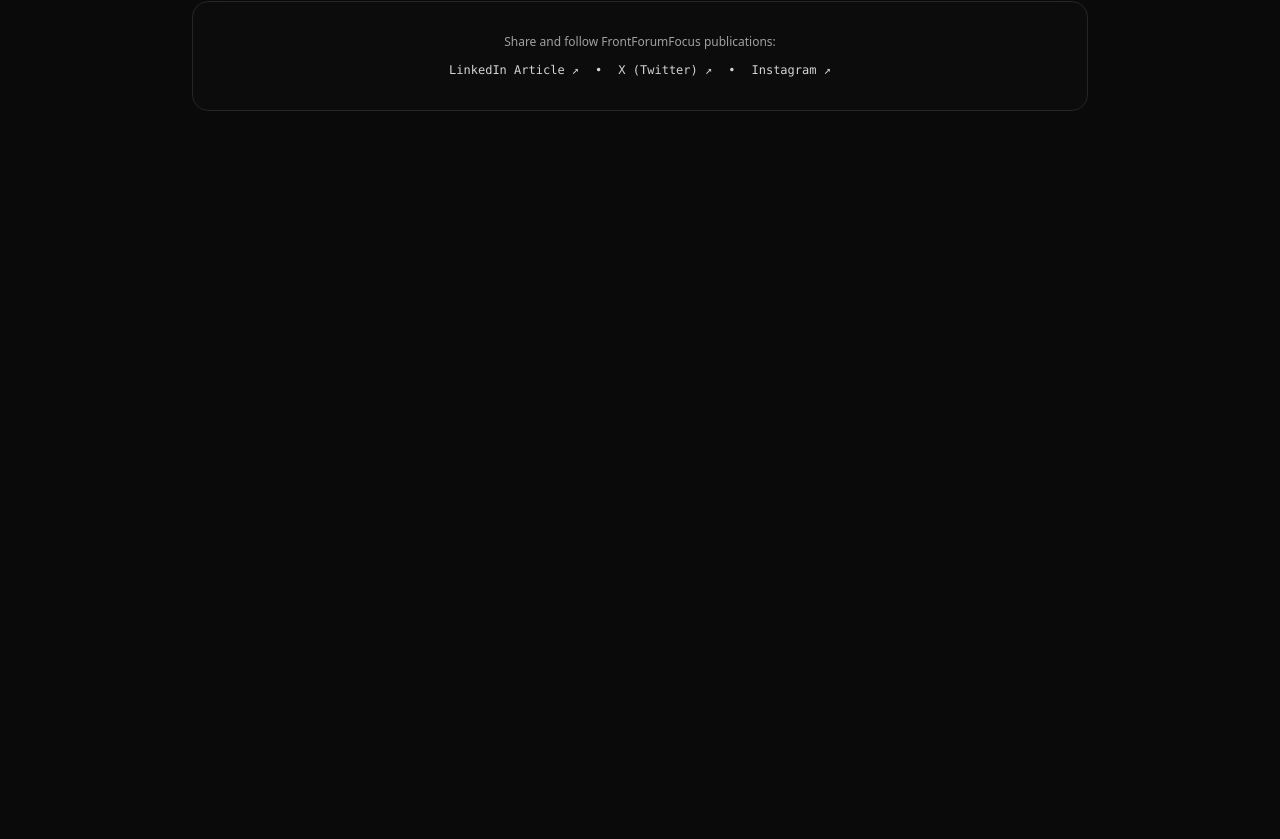
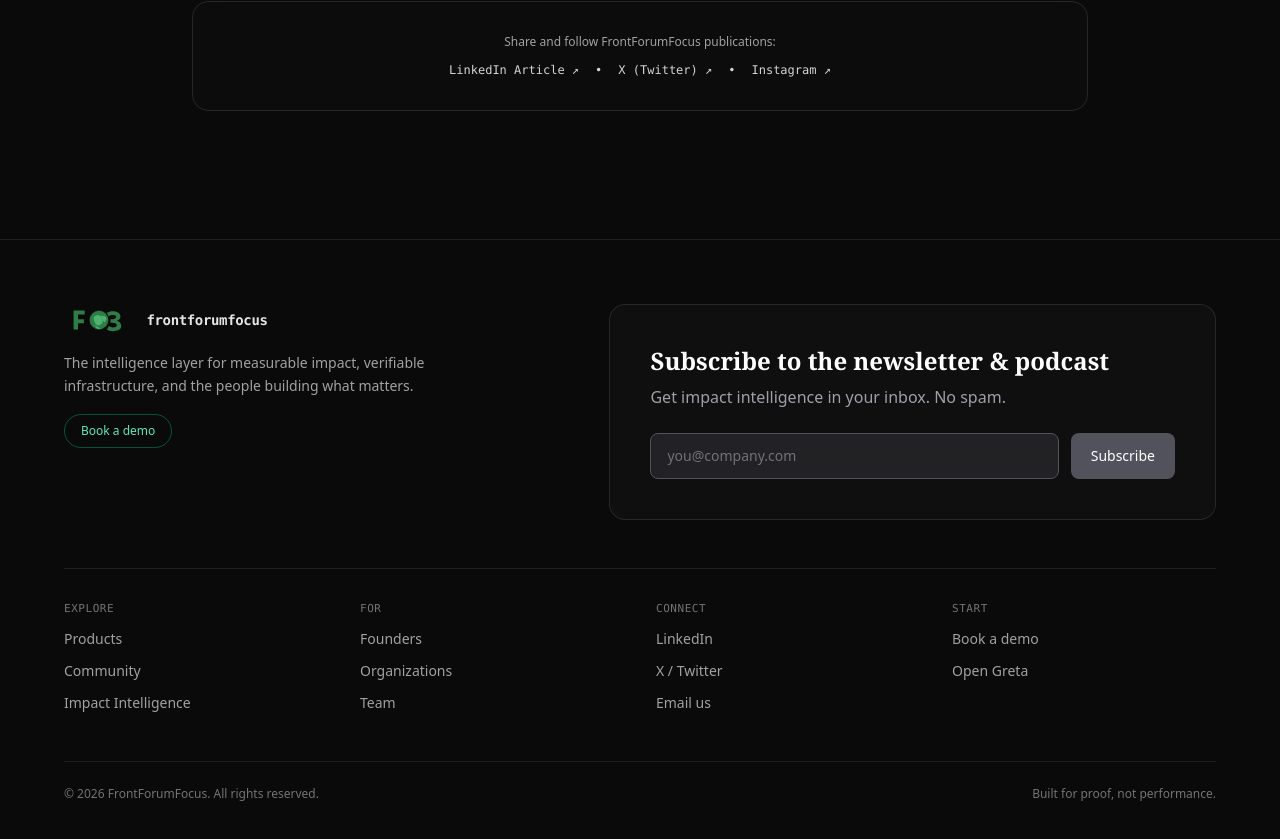
Before and after one commit to palontologist/fluffy-octo-broccoli, a Next.js app: page /impact-intelligence in a window 1280 px wide. Shown: the part 1518-2357 px from the top of the page. Before the commit the page ends 1757 px from the top, so only its background shows below. Built offline with nearby package versions, Linux system fonts and the light colour scheme.

Commit message:
Add footer component and update layout to include it; enhance homepage with FAQ section and update demo links

```diff
--- /dev/null
+++ b/app/components/Footer.tsx
@@ -0,0 +1,66 @@
+import Link from "next/link";
+import Image from "next/image";
+import { EmailSubscribe } from "./EmailSubscribe";
+
+export function Footer() {
+  return (
+    <footer className="border-t border-neutral-800/80 bg-neutral-950 px-6 pb-10 pt-16">
+      <div className="mx-auto max-w-6xl space-y-12">
+        <div className="grid gap-10 lg:grid-cols-[1fr_1.2fr]">
+          <div className="max-w-sm space-y-4">
+            <Link href="/" className="inline-flex items-center gap-3">
+              <Image src="/logo.svg" alt="FrontForumFocus" width={176} height={80} className="h-8 w-auto" />
+              <span className="font-mono text-sm font-semibold tracking-tight text-neutral-200">
+                frontforumfocus
+              </span>
+            </Link>
+            <p className="text-sm leading-relaxed text-neutral-400">
+              The intelligence layer for measurable impact, verifiable
+              infrastructure, and the people building what matters.
+            </p>
+            <a
+              href="https://cal.com/georgeka/30min?overlayCalendar=true"
+              target="_blank"
+              rel="noopener noreferrer"
+              className="inline-flex rounded-full border border-emerald-500/40 px-4 py-2 text-xs font-medium text-emerald-300 transition-colors hover:bg-emerald-500/10"
+            >
+              Book a demo
+            </a>
+          </div>
+          <EmailSubscribe />
+        </div>
+
+        <div className="grid grid-cols-2 gap-8 border-t border-neutral-800/80 pt-8 text-sm sm:grid-cols-4">
+          <div className="space-y-3">
+            <h2 className="font-mono text-[11px] uppercase tracking-wider text-neutral-500">Explore</h2>
+            <Link className="block text-neutral-400 hover:text-white" href="/products">Products</Link>
+            <Link className="block text-neutral-400 hover:text-white" href="/community">Community</Link>
+            <Link className="block text-neutral-400 hover:text-white" href="/impact-intelligence">Impact Intelligence</Link>
+          </div>
+          <div className="space-y-3">
+            <h2 className="font-mono text-[11px] uppercase tracking-wider text-neutral-500">For</h2>
+            <Link className="block text-neutral-400 hover:text-white" href="/for-founders">Founders</Link>
+            <Link className="block text-neutral-400 hover:text-white" href="/for-organizations">Organizations</Link>
+            <Link className="block text-neutral-400 hover:text-white" href="/team">Team</Link>
+          </div>
+          <div className="space-y-3">
+            <h2 className="font-mono text-[11px] uppercase tracking-wider text-neutral-500">Connect</h2>
+            <a className="block text-neutral-400 hover:text-white" href="https://www.linkedin.com/company/frontforumfocus/" target="_blank" rel="noopener noreferrer">LinkedIn</a>
+            <a className="block text-neutral-400 hover:text-white" href="https://x.com/frontforumfocus" target="_blank" rel="noopener noreferrer">X / Twitter</a>
+            <a className="block text-neutral-400 hover:text-white" href="mailto:hello@frontforumfocus.com">Email us</a>
+          </div>
+          <div className="space-y-3">
+            <h2 className="font-mono text-[11px] uppercase tracking-wider text-neutral-500">Start</h2>
+            <a className="block text-neutral-400 hover:text-white" href="https://cal.com/georgeka/30min?overlayCalendar=true" target="_blank" rel="noopener noreferrer">Book a demo</a>
+            <a className="block text-neutral-400 hover:text-white" href="https://greta.frontforumfocus.com" target="_blank" rel="noopener noreferrer">Open Greta</a>
+          </div>
+        </div>
+
+        <div className="flex flex-col justify-between gap-3 border-t border-neutral-800/80 pt-6 text-xs text-neutral-500 sm:flex-row">
+          <span>© {new Date().getFullYear()} FrontForumFocus. All rights reserved.</span>
+          <span>Built for proof, not performance.</span>
+        </div>
+      </div>
+    </footer>
+  );
+}
--- a/app/layout.tsx
+++ b/app/layout.tsx
@@ -2,6 +2,7 @@ import type { Metadata } from "next";
 import { Inter, Newsreader } from "next/font/google";
 import "./globals.css";
 import Navbar from "./components/Navbar";
+import { Footer } from "./components/Footer";
 
 const inter = Inter({ subsets: ["latin"], variable: "--font-inter" });
 const newsreader = Newsreader({
@@ -38,6 +39,7 @@ export default function RootLayout({
       <body className={`${inter.variable} ${newsreader.variable} bg-neutral-950 text-neutral-100 antialiased selection:bg-emerald-500 selection:text-black`}>
         <Navbar />
         {children}
+        <Footer />
       </body>
     </html>
   );
--- a/app/page.tsx
+++ b/app/page.tsx
@@ -41,10 +41,12 @@ export default function Home() {
           </p>
           <div className="flex flex-wrap items-center justify-center gap-3.5 pt-8">
             <Link
-              href="mailto:george.karani@startupgrind.com?subject=Greta%20Telemetry%20Pilot"
+              href="https://cal.com/georgeka/30min?overlayCalendar=true"
+              target="_blank"
+              rel="noopener noreferrer"
               className="rounded-full bg-white px-5 py-2.5 text-xs font-medium text-neutral-950 shadow-md transition-all duration-150 hover:scale-[1.01] hover:bg-neutral-200 sm:text-sm"
             >
-              Connect Your Telemetry →
+              Book a demo →
             </Link>
             <Link
               href="/products"
@@ -108,6 +110,31 @@ export default function Home() {
           Illustrative conversion for exploration. Verified impact depends on
           methodology, baseline, geography, and supporting evidence.
         </p>
+      </section>
+
+      <section className="mt-20 w-full max-w-3xl space-y-4">
+        <div className="space-y-2 text-center">
+          <div className="text-xs font-mono uppercase tracking-wider text-emerald-400">Questions, answered</div>
+          <h2 className="font-serif text-2xl text-white sm:text-3xl">Frequently asked questions</h2>
+        </div>
+        <div className="divide-y divide-neutral-800/80 rounded-2xl border border-neutral-800/80 bg-neutral-900/30">
+          {[
+            ["What is Greta?", "Greta turns activity and telemetry data into measurable impact signals, including SDG mappings and evidence-ready reports."],
+            ["Who is the pilot for?", "The pilot is designed for clean-energy developers, microgrid operators, and organizations that need reliable impact evidence."],
+            ["How does the impact calculator work?", "It maps a measured activity to an SDG and applies an illustrative conversion. Verified results require an agreed methodology, baseline, geography, and supporting evidence."],
+            ["Can I see a demo before sharing data?", "Yes. Book a 30-minute call and we can walk through the workflow before discussing a pilot or integration."],
+          ].map(([question, answer]) => (
+            <details key={question} className="group p-5">
+              <summary className="cursor-pointer list-none pr-6 text-sm font-medium text-white marker:hidden">
+                <span className="flex items-center justify-between gap-4">
+                  {question}
+                  <span className="text-lg text-emerald-400 transition-transform group-open:rotate-45">+</span>
+                </span>
+              </summary>
+              <p className="mt-3 max-w-2xl text-sm leading-relaxed text-neutral-400">{answer}</p>
+            </details>
+          ))}
+        </div>
       </section>
 
       {/* Visual Telemetry Architecture Diagram */}
@@ -194,10 +221,12 @@ export default function Home() {
               </ul>
             </div>
             <Link
-              href="mailto:george.karani@startupgrind.com?subject=Starter%20Pilot%20Inquiry"
+              href="https://cal.com/georgeka/30min?overlayCalendar=true"
+              target="_blank"
+              rel="noopener noreferrer"
               className="w-full py-2 rounded-lg border border-neutral-700 bg-neutral-800 hover:bg-neutral-700 text-center text-xs font-medium text-white transition-colors"
             >
-              Start Pilot
+              Book a demo
             </Link>
           </div>
 
@@ -214,10 +243,12 @@ export default function Home() {
               </ul>
             </div>
             <Link
-              href="mailto:george.karani@startupgrind.com?subject=Commercial%20Developer%20Inquiry"
+              href="https://cal.com/georgeka/30min?overlayCalendar=true"
+              target="_blank"
+              rel="noopener noreferrer"
               className="w-full py-2 rounded-lg bg-emerald-500 hover:bg-emerald-400 text-center text-xs font-semibold text-neutral-950 transition-colors"
             >
-              Deploy Fleet
+              Book a demo
             </Link>
           </div>
 
```
